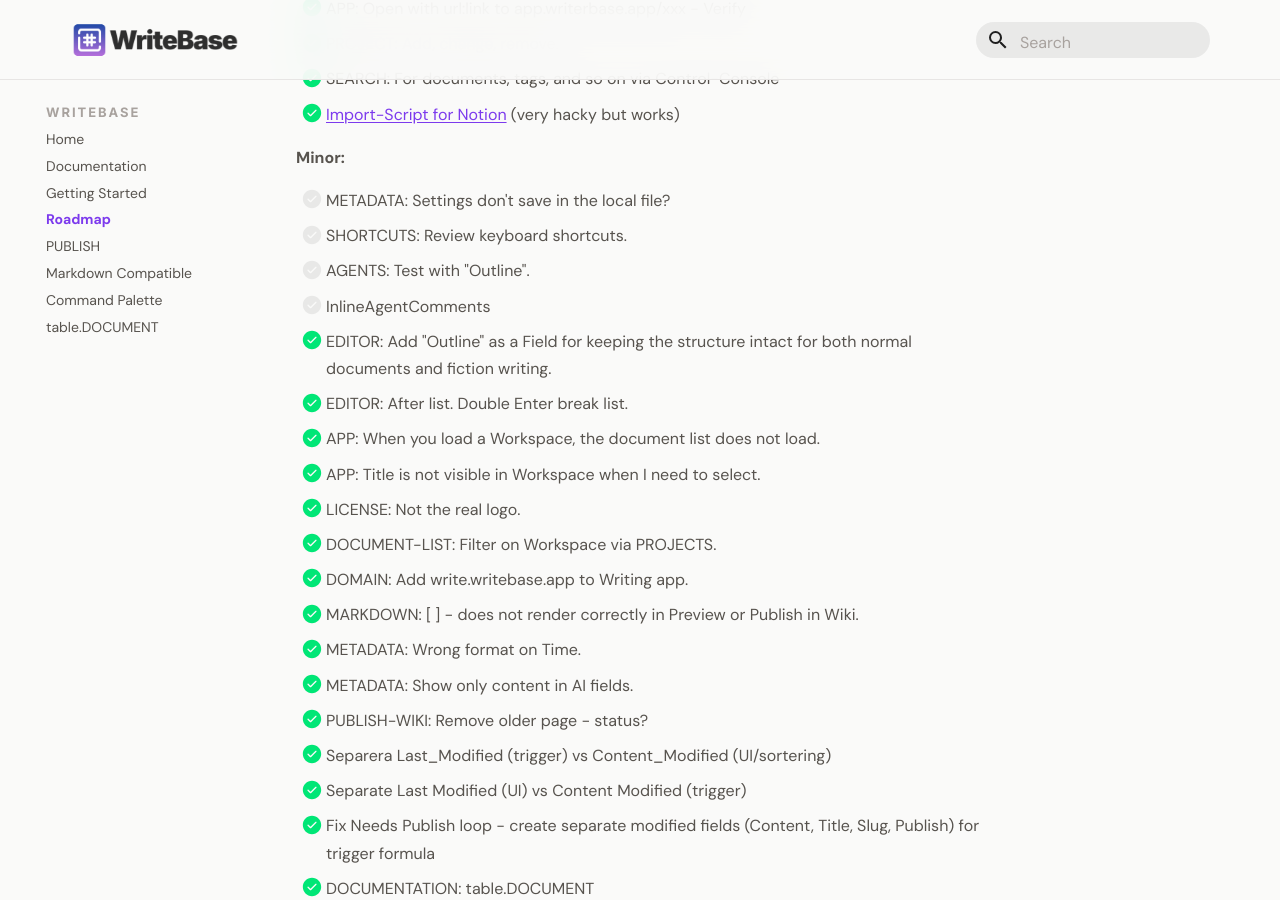
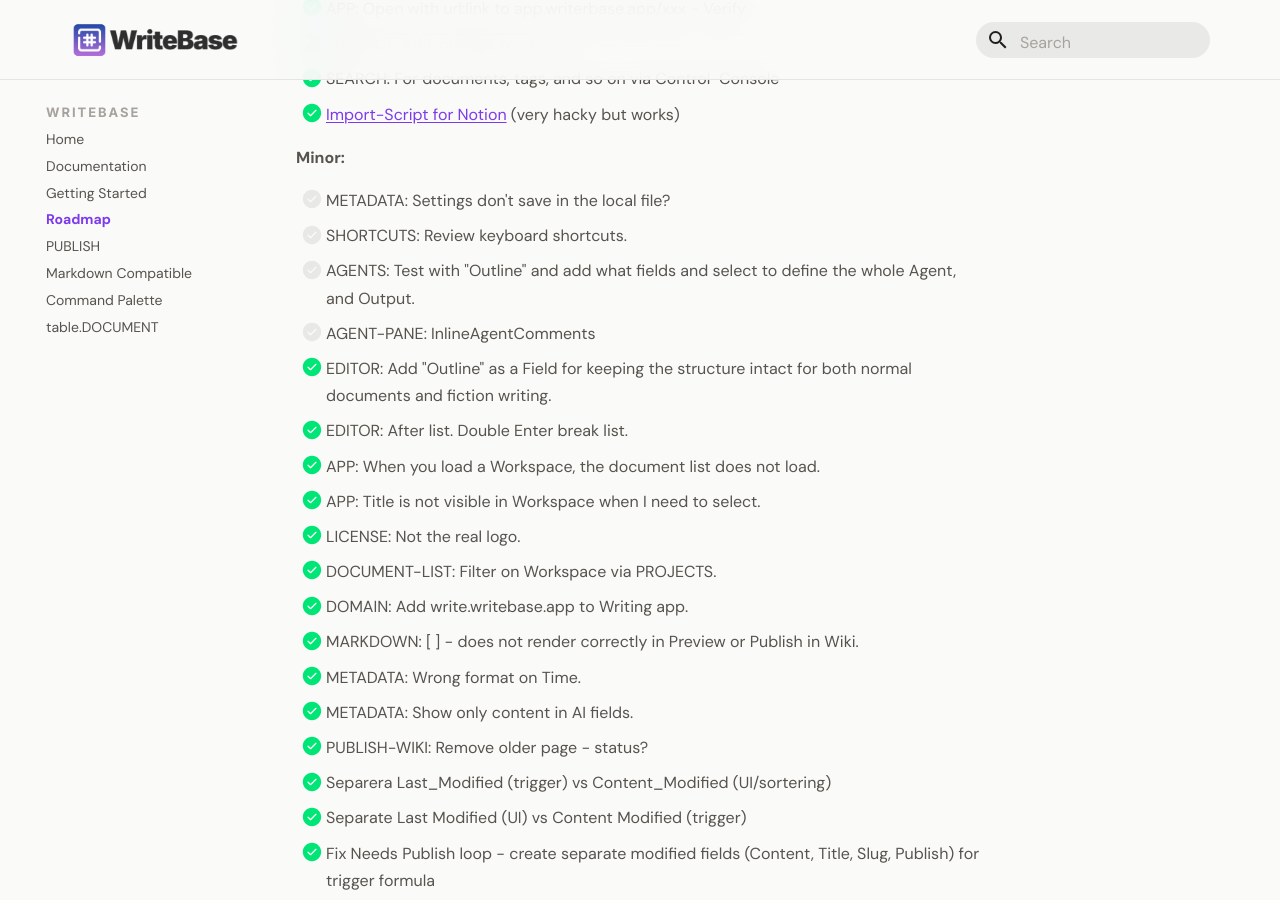
Before and after one commit to larssonhthomas-afk/writebase-docs, an MkDocs documentation site: the page built from docs/009-roadmap.md, in a window 1280 px wide and 900 px high, scrolled down 782 px. Built offline with MkDocs 1.6.1 and Material for MkDocs 9.7.7, drawn with Linux system fonts in a browser that asks for light colours; some web fonts are replaced.

Commit message:
Update 009-roadmap.md

```diff
--- a/docs/009-roadmap.md
+++ b/docs/009-roadmap.md
@@ -38,8 +38,8 @@ This Backlog has a priority 1-3.
 
 - [ ] METADATA: Settings don't save in the local file?
 - [ ] SHORTCUTS: Review keyboard shortcuts.
-- [ ] AGENTS: Test with "Outline".
-- [ ] InlineAgentComments
+- [ ] AGENTS: Test with "Outline" and add what fields and select to define the whole Agent, and Output.
+- [ ] AGENT-PANE: InlineAgentComments
 
 - [x] EDITOR: Add "Outline" as a Field for keeping the structure intact for both normal documents and fiction writing.
 - [x] EDITOR: After list. Double Enter break list.
```
